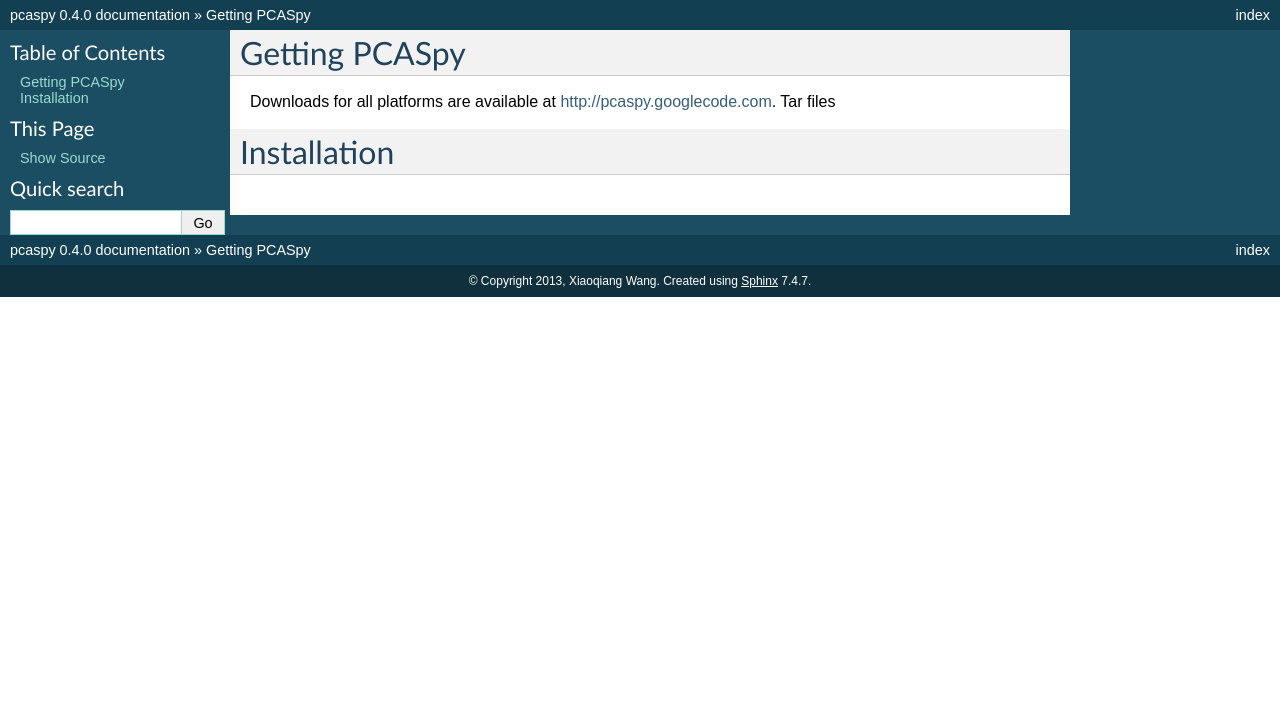
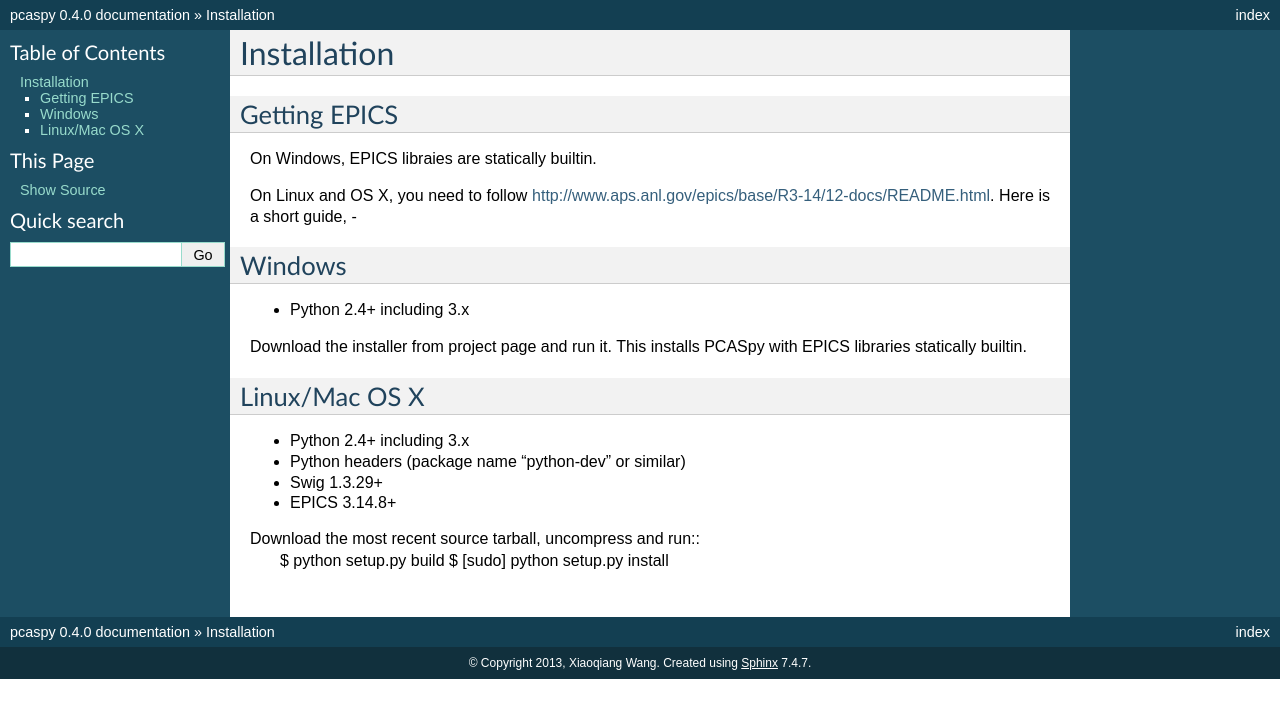
Before and after one commit to paulscherrerinstitute/pcaspy, a Sphinx documentation site: the page built from doc/source/installation.rst, in a window 1280 px wide. Shown: the top 718 px of the page. Built offline with Sphinx 7.4.7, drawn with Linux system fonts in a browser that asks for light colours.

Commit message:
installation guide

```diff
--- a/doc/source/installation.rst
+++ b/doc/source/installation.rst
@@ -1,9 +1,30 @@
 .. _installation:
-
-Getting PCASpy
-==============
-Downloads for all platforms are available at http://pcaspy.googlecode.com.
-Tar files
 
 Installation
 ============
+
+Getting EPICS
+-------------
+On Windows, EPICS libraies are statically builtin.
+
+On Linux and OS X, you need to follow http://www.aps.anl.gov/epics/base/R3-14/12-docs/README.html.
+Here is a short guide,
+-
+
+Windows
+-------
+- Python 2.4+ including 3.x
+
+Download the installer from project page and run it.
+This installs PCASpy with EPICS libraries statically builtin.
+
+Linux/Mac OS X
+--------------
+- Python 2.4+ including 3.x
+- Python headers (package name "python-dev" or similar)
+- Swig 1.3.29+
+- EPICS 3.14.8+
+
+Download the most recent source tarball, uncompress and run::
+    $ python setup.py build
+    $ [sudo] python setup.py install
```
